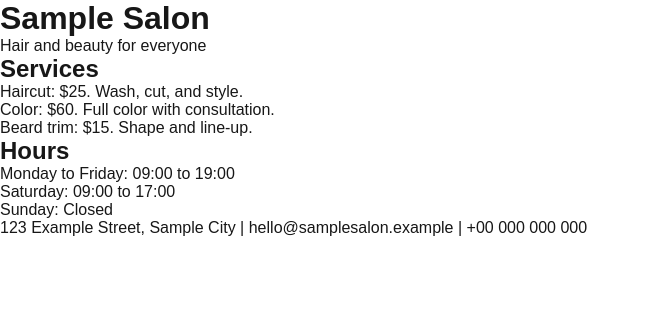
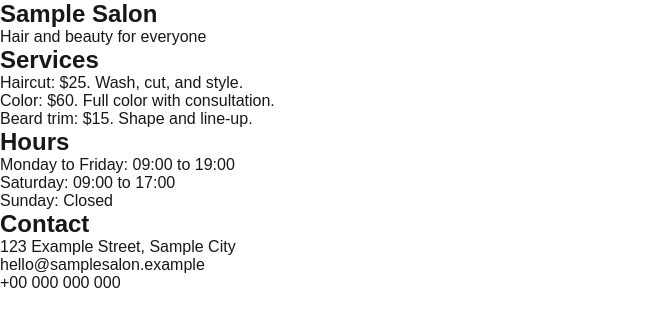
Before and after one commit to abdo4-ui/site-template, a Next.js app: page / in a window 1280 px wide. Shown: the top 326 px of the page, without its empty margins (0-650 px from the left). Built offline with nearby package versions, Linux system fonts and the light colour scheme.

Commit message:
Add Hero and Contact components using props

```diff
--- a/app/page.tsx
+++ b/app/page.tsx
@@ -1,17 +1,20 @@
 import { siteConfig } from "@/lib/site.config";
+import Hero from "@/components/Hero";
 import Services from "@/components/Services";
 import Hours from "@/components/Hours";
+import Contact from "@/components/Contact";
 
 export default function Home() {
   return (
     <main>
-      <h1>{siteConfig.businessName}</h1>
-      <p>{siteConfig.tagline}</p>
+      <Hero title={siteConfig.businessName} tagline={siteConfig.tagline} />
       <Services />
       <Hours />
-      <p>
-        {siteConfig.contact.address} | {siteConfig.contact.email} | {siteConfig.contact.phone}
-      </p>
+      <Contact
+        address={siteConfig.contact.address}
+        email={siteConfig.contact.email}
+        phone={siteConfig.contact.phone}
+      />
     </main>
   );
 }
--- /dev/null
+++ b/components/Contact.tsx
@@ -0,0 +1,16 @@
+type ContactProps = {
+  address: string;
+  email: string;
+  phone: string;
+};
+
+export default function Contact({ address, email, phone }: ContactProps) {
+  return (
+    <section>
+      <h2>Contact</h2>
+      <p>{address}</p>
+      <p>{email}</p>
+      <p>{phone}</p>
+    </section>
+  );
+}
--- /dev/null
+++ b/components/Hero.tsx
@@ -0,0 +1,13 @@
+type HeroProps = {
+  title: string;
+  tagline: string;
+};
+
+export default function Hero({ title, tagline }: HeroProps) {
+  return (
+    <section>
+      <h1>{title}</h1>
+      <p>{tagline}</p>
+    </section>
+  );
+}
```
